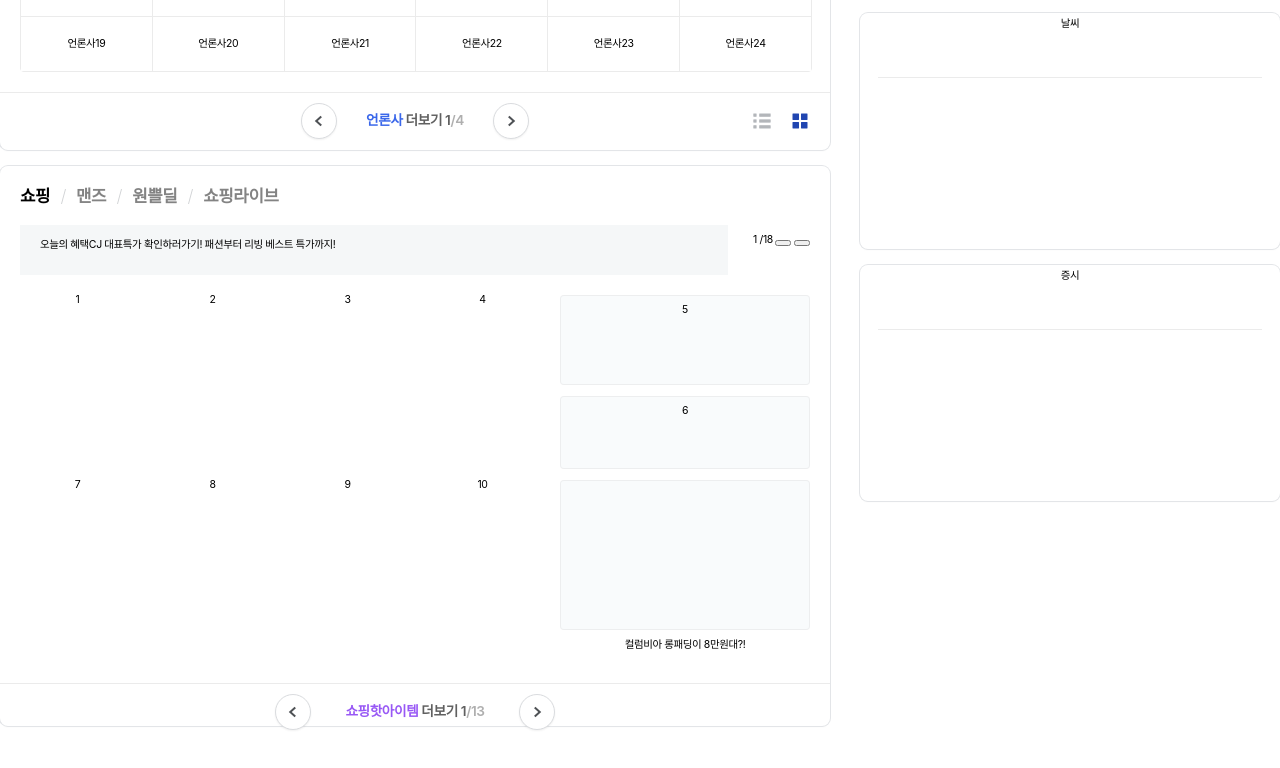
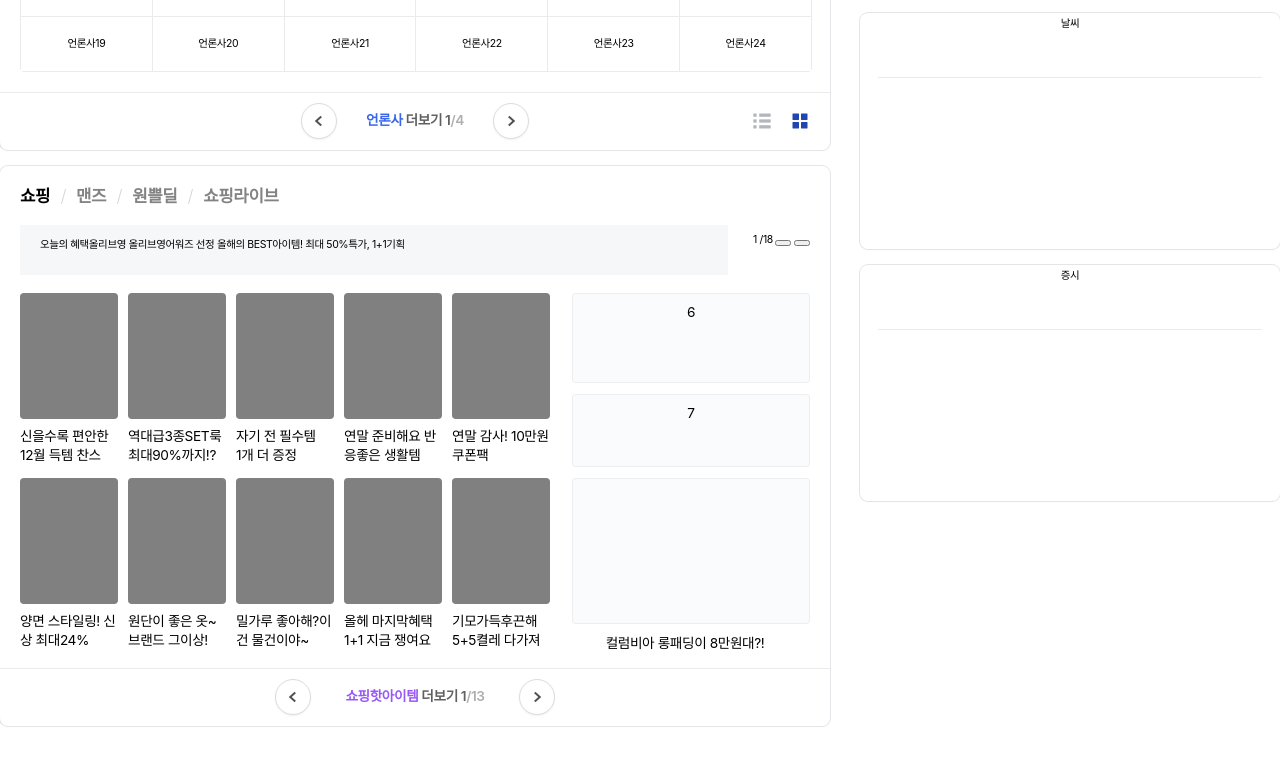
Before and after one commit to yejilee0714/naver-clone, a plain HTML site: page index.html in a window 1280 px wide. Shown: the part 691-1459 px from the top of the page. Drawn offline with Linux system fonts and the light colour scheme.

Commit message:
쇼핑 부분 완성

```diff
--- a/index.html
+++ b/index.html
@@ -856,30 +856,56 @@
       }
 
       #main-shopping-grid {
-        margin-top: 20px;
+        margin-top: 18px;
         display: grid;
-        grid-template-rows: 90px 95px 185px;
-        grid-template-columns: 1fr 1fr 1fr 1fr 250px;
-        column-gap: 20px;
+        grid-template-rows: 90px 95px 170px;
+        grid-template-columns: 1fr 1fr 1fr 1fr 1fr 250px;
+        column-gap: 8px;
       }
 
-      .item:nth-child(1), .item:nth-child(2), .item:nth-child(3), .item:nth-child(4) {
+      #main-shopping-grid .item {
+        font-size: 1.3rem;
+        line-height: 19px;
+        letter-spacing: -.4px;
+      }
+
+      #main-shopping-grid .item > .image {
+        width: 98px;
+        height: 126px;
+        border-radius: 4px;
+        background-color: gray;
+        margin-bottom: 8px;
+      }
+
+      #main-shopping-grid .item > .text {
+        text-align: left;
+      }
+
+      .item:nth-child(1), .item:nth-child(2), .item:nth-child(3), .item:nth-child(4), .item:nth-child(5) {
         grid-row: 1 / span 2;
       }
 
-      .item:nth-child(5), .item:nth-child(6), .item:nth-child(11) > div:first-child {
-        padding: 9px 12px 4px;
+      .item:nth-child(6), .item:nth-child(7), .item:nth-child(13) > div:first-child {
         border-radius: 4px;
         border: 1px solid rgba(0,0,0,.05);
         background: rgba(245,248,251,.6);
+        margin-left: 12px;
       }
 
       .item:nth-child(6) {
-        margin: 11px 0;
+        padding: 9px 12px 4px;
       }
 
-      .item:nth-child(11) > div:first-child {
-        height: 135px;
+      .item:nth-child(7) {
+        padding: 9px;
+      }
+
+      .item:nth-child(7) {
+        margin: 11px 0px 11px 12px;
+      }
+
+      .item:nth-child(13) > div:first-child {
+        height: 144px;
         margin-bottom: 10px;
       }
 
@@ -1063,8 +1089,8 @@
                 <div class="left">
                   <a href="#">오늘의 혜택</a>
                   <div id="main-shopping-animation">
-                    <a href="#">CJ</a>
-                    <a href="#">대표특가 확인하러가기! 패션부터 리빙 베스트 특가까지!</a>
+                    <a href="#">올리브영</a>
+                    <a href="#">올리브영어워즈 선정 올해의 BEST아이템! 최대 50%특가, 1+1기획</a>
                   </div>
                 </div>
                 <div class="right">
@@ -1075,16 +1101,48 @@
                 </div>
               </div>
               <div id="main-shopping-grid">
-                <div class="item">1</div>
-                <div class="item">2</div>
-                <div class="item">3</div>
-                <div class="item">4</div>
-                <div class="item">5</div>
+                <div class="item">
+                  <div class="image"></div>
+                  <div class="text">신을수록 편안한 12월 득템 찬스</div>
+                </div>
+                <div class="item">
+                  <div class="image"></div>
+                  <div class="text">역대급3종SET룩 최대90%까지!?</div>
+                </div>
+                <div class="item">
+                  <div class="image"></div>
+                  <div class="text">자기 전 필수템<br /> 1개 더 증정</div>
+                </div>
+                <div class="item">
+                  <div class="image"></div>
+                  <div class="text">연말 준비해요 반응좋은 생활템</div>
+                </div>
+                <div class="item">
+                  <div class="image"></div>
+                  <div class="text">연말 감사! 10만원 쿠폰팩</div>
+                </div>
                 <div class="item">6</div>
                 <div class="item">7</div>
-                <div class="item">8</div>
-                <div class="item">9</div>
-                <div class="item">10</div>
+                <div class="item">
+                  <div class="image"></div>
+                  <div class="text">양면 스타일링! 신상 최대24%</div>
+                </div>
+                <div class="item">
+                  <div class="image"></div>
+                  <div class="text">원단이 좋은 옷~브랜드 그이상!</div>
+                </div>
+                <div class="item">
+                  <div class="image"></div>
+                  <div class="text">밀가루 좋아해?이건 물건이야~</div>
+                </div>
+                <div class="item">
+                  <div class="image"></div>
+                  <div class="text">올헤 마지막혜택1+1 지금 쟁여요</div>
+                </div>
+                <div class="item">
+                  <div class="image"></div>
+                  <div class="text">기모가득후끈해 5+5켤레 다가져</div>
+                </div>
                 <div class="item">
                   <div></div>
                   <div>컬럼비아 롱패딩이 8만원대?!</div>
```
